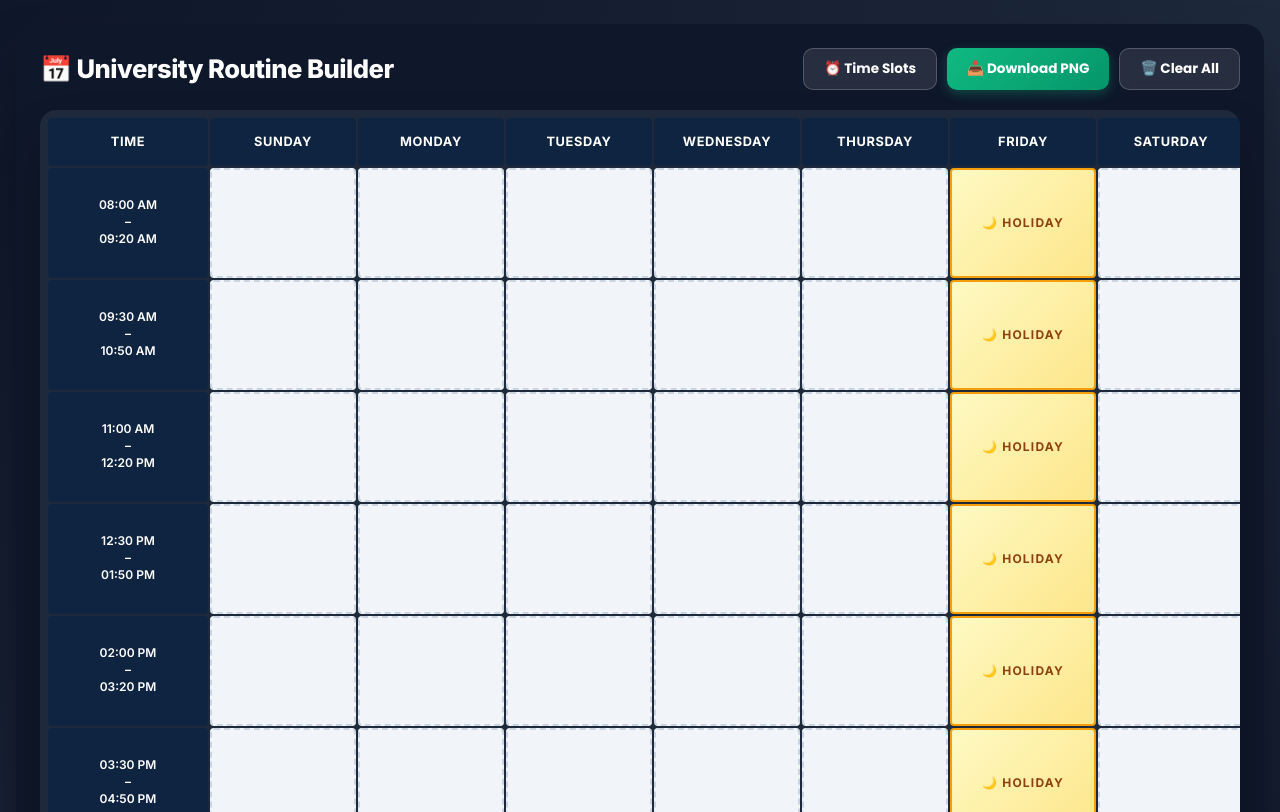
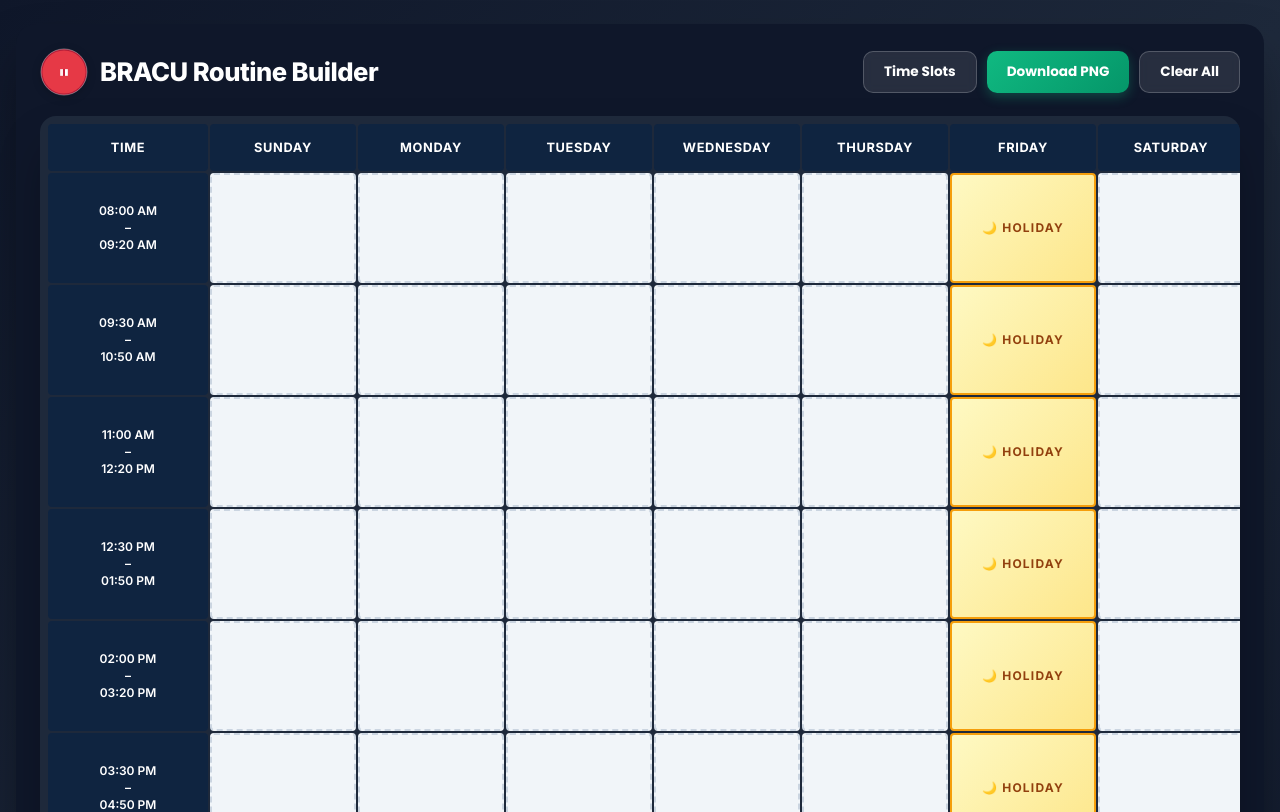
Before and after one commit to ahsanauddry027/BRACU_RoutineMaker, a React (Vite) app in the folder client/: page / in a window 1280 px wide. Shown: the top 812 px of the page. Built offline with nearby package versions, Linux system fonts and the light colour scheme; no server answers.

Commit message:
MinorChanges

```diff
--- a/client/index.html
+++ b/client/index.html
@@ -3,8 +3,8 @@
   <head>
     <meta charset="UTF-8" />
     <meta name="viewport" content="width=device-width, initial-scale=1.0" />
-    <meta name="description" content="University Class Routine Builder — Build and manage your weekly class schedule with automatic paired-day theory logic, lab spanning, conflict detection, and PNG export." />
-    <title>University Routine Builder</title>
+    <meta name="description" content="BRACU Routine Builder — Build and manage your BRAC University weekly class schedule with automatic paired-day theory logic, lab spanning, conflict detection, and PNG export." />
+    <title>BRACU Routine Builder</title>
     <link rel="preconnect" href="https://fonts.googleapis.com" />
     <link rel="preconnect" href="https://fonts.gstatic.com" crossorigin />
     <link href="https://fonts.googleapis.com/css2?family=Inter:wght@400;500;600;700;800&family=Poppins:wght@400;500;600;700;800&family=Dancing+Script:wght@400;500;600;700&display=swap" rel="stylesheet" />
--- a/client/src/components/RoutineGrid.jsx
+++ b/client/src/components/RoutineGrid.jsx
@@ -86,7 +86,7 @@ export default function RoutineGrid({ entries, timeSlots, onCellClick, onCardCli
 
       // Download using data URL directly (blob URLs lose the filename)
       const link = document.createElement('a');
-      link.download = 'university-routine.png';
+      link.download = 'bracu-routine.png';
       link.href = dataUrl;
       document.body.appendChild(link);
       link.click();
@@ -101,7 +101,10 @@ export default function RoutineGrid({ entries, timeSlots, onCellClick, onCardCli
     <div ref={gridRef} className="routine-capture-area">
       {/* Toolbar */}
       <div className="toolbar">
-        <h1>📅 University Routine Builder</h1>
+        <div className="header-with-logo">
+          <img src="/bracu-logo.svg" alt="BRACU Logo" className="bracu-logo" />
+          <h1>BRACU Routine Builder</h1>
+        </div>
         <div className="toolbar-buttons">
           <button
             className="toolbar-btn btn-settings"
@@ -109,7 +112,7 @@ export default function RoutineGrid({ entries, timeSlots, onCellClick, onCardCli
             title="Edit time slots"
             id="btn-edit-timeslots"
           >
-            ⏰ Time Slots
+            Time Slots
           </button>
           <button
             className="toolbar-btn btn-download"
@@ -117,7 +120,7 @@ export default function RoutineGrid({ entries, timeSlots, onCellClick, onCardCli
             title="Download schedule as PNG"
             id="btn-download-png"
           >
-            📥 Download PNG
+            Download PNG
           </button>
           <button
             className="toolbar-btn btn-clear"
@@ -125,7 +128,7 @@ export default function RoutineGrid({ entries, timeSlots, onCellClick, onCardCli
             title="Clear all classes"
             id="btn-clear-all"
           >
-            🗑️ Clear All
+            Clear All
           </button>
         </div>
       </div>
--- a/client/src/index.css
+++ b/client/src/index.css
@@ -545,6 +545,19 @@ body {
   letter-spacing: -0.02em;
 }
 
+.header-with-logo {
+  display: flex;
+  align-items: center;
+  gap: 12px;
+}
+
+.bracu-logo {
+  height: 48px;
+  width: 48px;
+  object-fit: contain;
+  filter: drop-shadow(0 2px 4px rgba(0, 0, 0, 0.2));
+}
+
 .toolbar-buttons {
   display: flex;
   gap: 10px;
```
Also changed, not shown: client/public/bracu-logo.svg (added), 1 other file (tests, documents, lock files or other folders).
